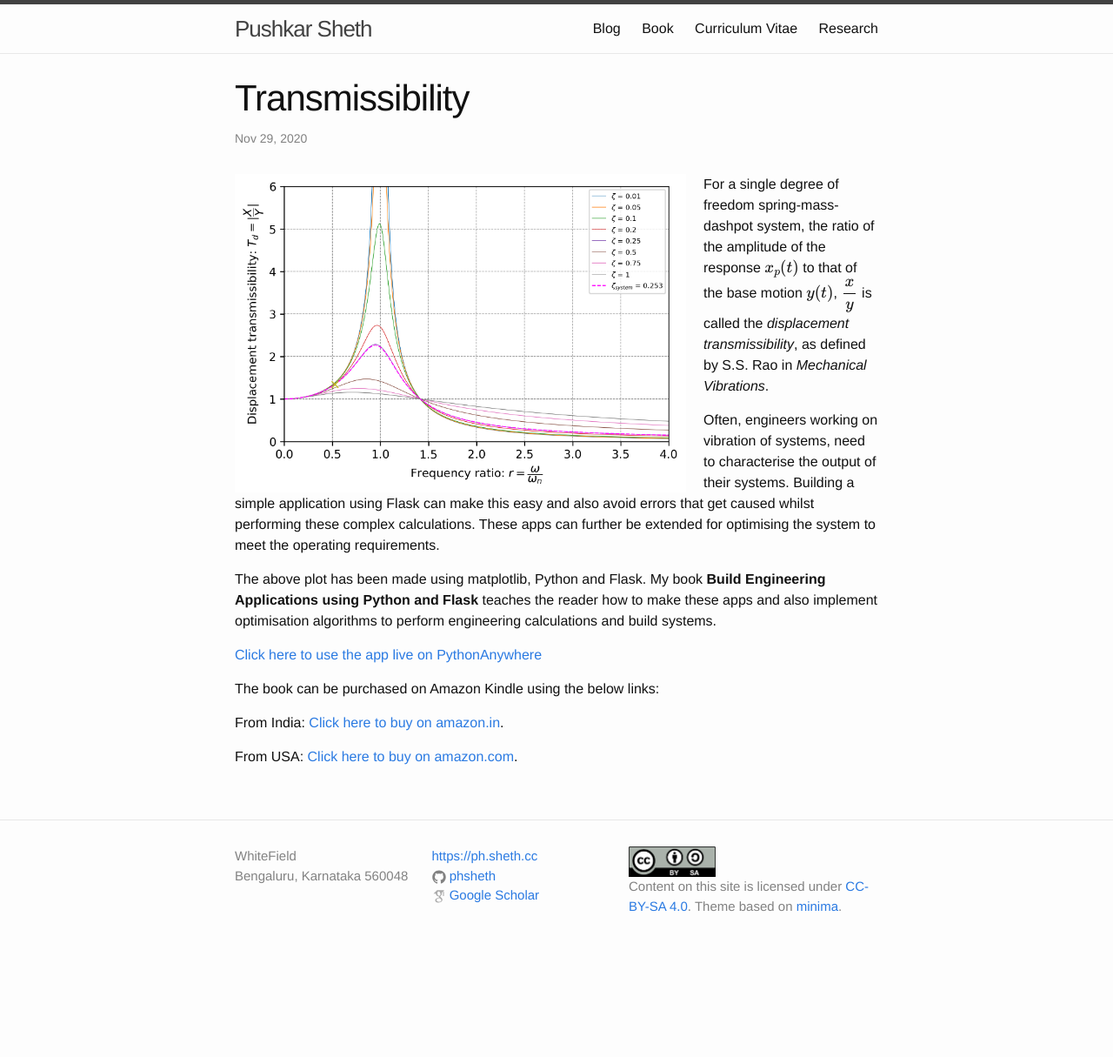
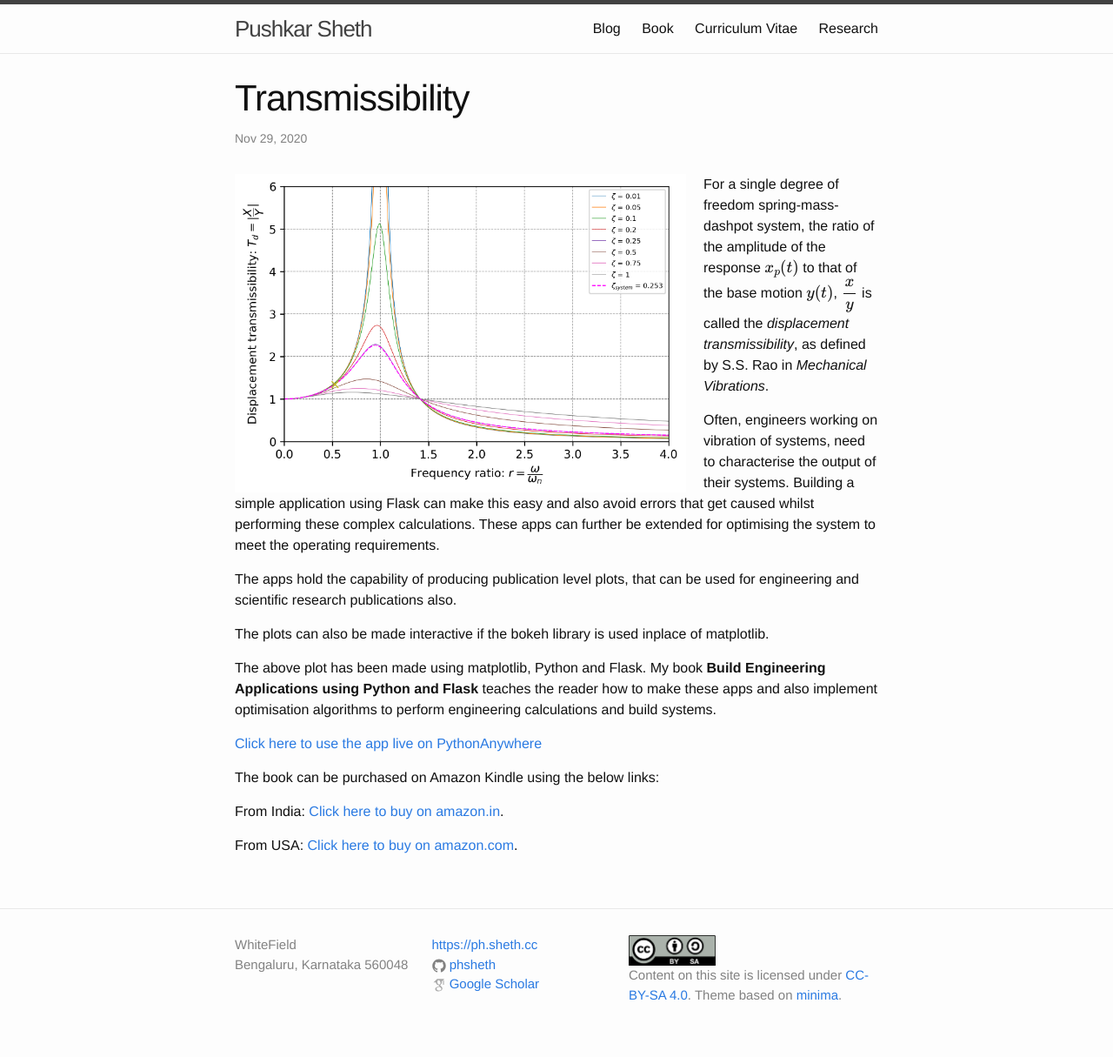
Before and after one commit to phsheth/phsheth.github.io, a Jekyll site: the page built from _posts/2020-11-29-transmissibility.markdown, in a window 1280 px wide. Shown: the whole page at 87% size. Built offline with Jekyll 4.4.1, drawn with Linux system fonts in a browser that asks for light colours; formulas are drawn with MathJax 3; comment, search, counter and statistics services are not loaded; before the commit the page ends 1113 px from its top, so only the background shows below that.

Commit message:
mod 5 trans

```diff
--- a/_config.yml
+++ b/_config.yml
@@ -26,6 +26,5 @@ permalink: pretty
 kramdown:
   input: GFM
   hard_wrap: true
-
 # Google Analytics
 google_analytics: UA-124253635-1
--- a/_posts/2020-11-29-transmissibility.markdown
+++ b/_posts/2020-11-29-transmissibility.markdown
@@ -14,6 +14,10 @@ For a single degree of freedom spring-mass-dashpot system, the ratio of the ampl
 
 Often, engineers working on vibration of systems, need to characterise the output of their systems. Building a simple application using Flask can make this easy and also avoid errors that get caused whilst performing these complex calculations. These apps can further be extended for optimising the system to meet the operating requirements.
 
+The apps hold the capability of producing publication level plots, that can be used for engineering and scientific research publications also.
+
+The plots can also be made interactive if the bokeh library is used inplace of matplotlib.
+
 The above plot has been made using matplotlib, Python and Flask. My book <b>Build Engineering Applications using Python and Flask</b> teaches the reader how to make these apps and also implement optimisation algorithms to perform engineering calculations and build systems.
 
 <a href="https://http://cae.pythonanywhere.com">Click here to use the app live on PythonAnywhere</a>
```
